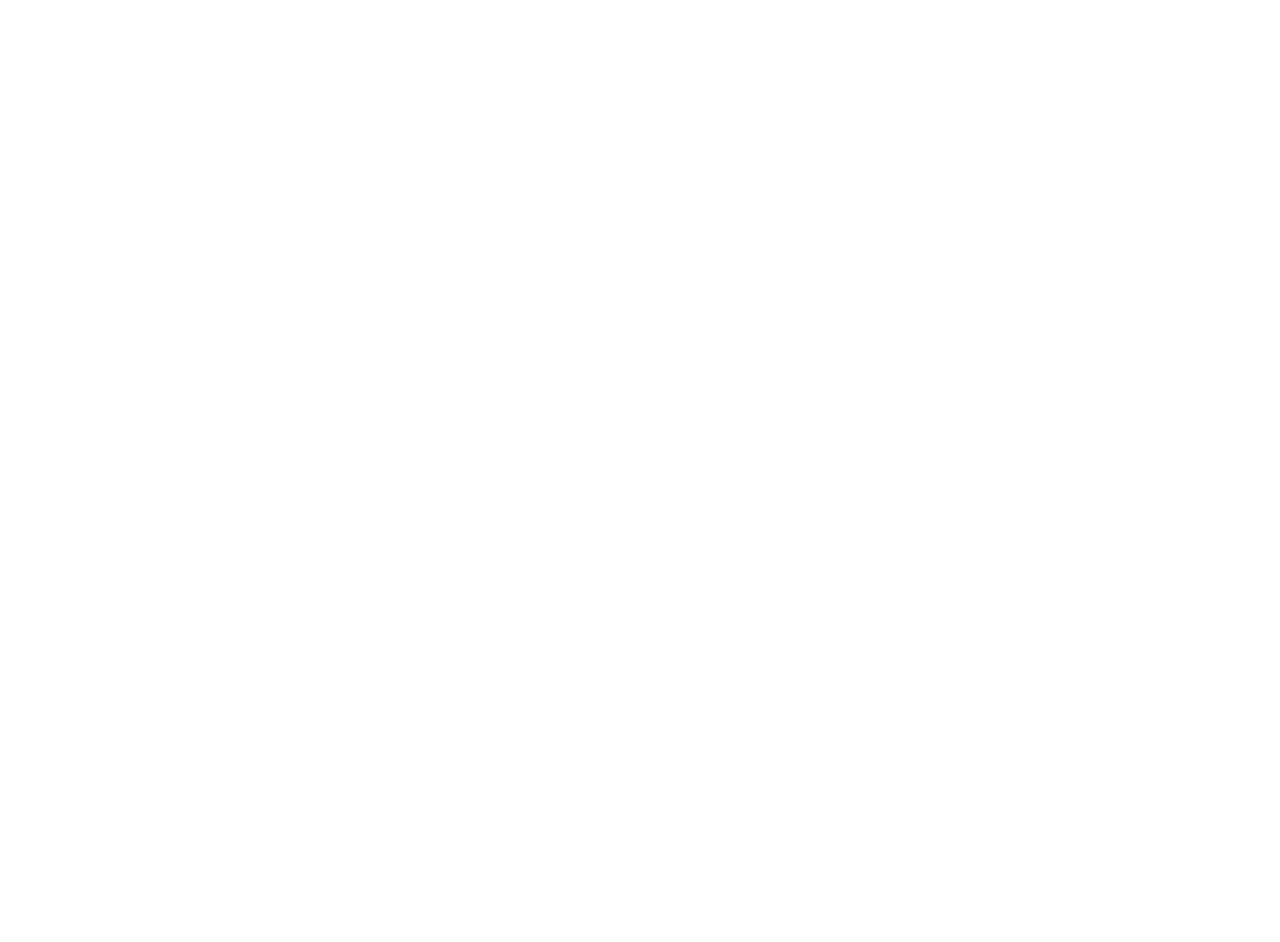
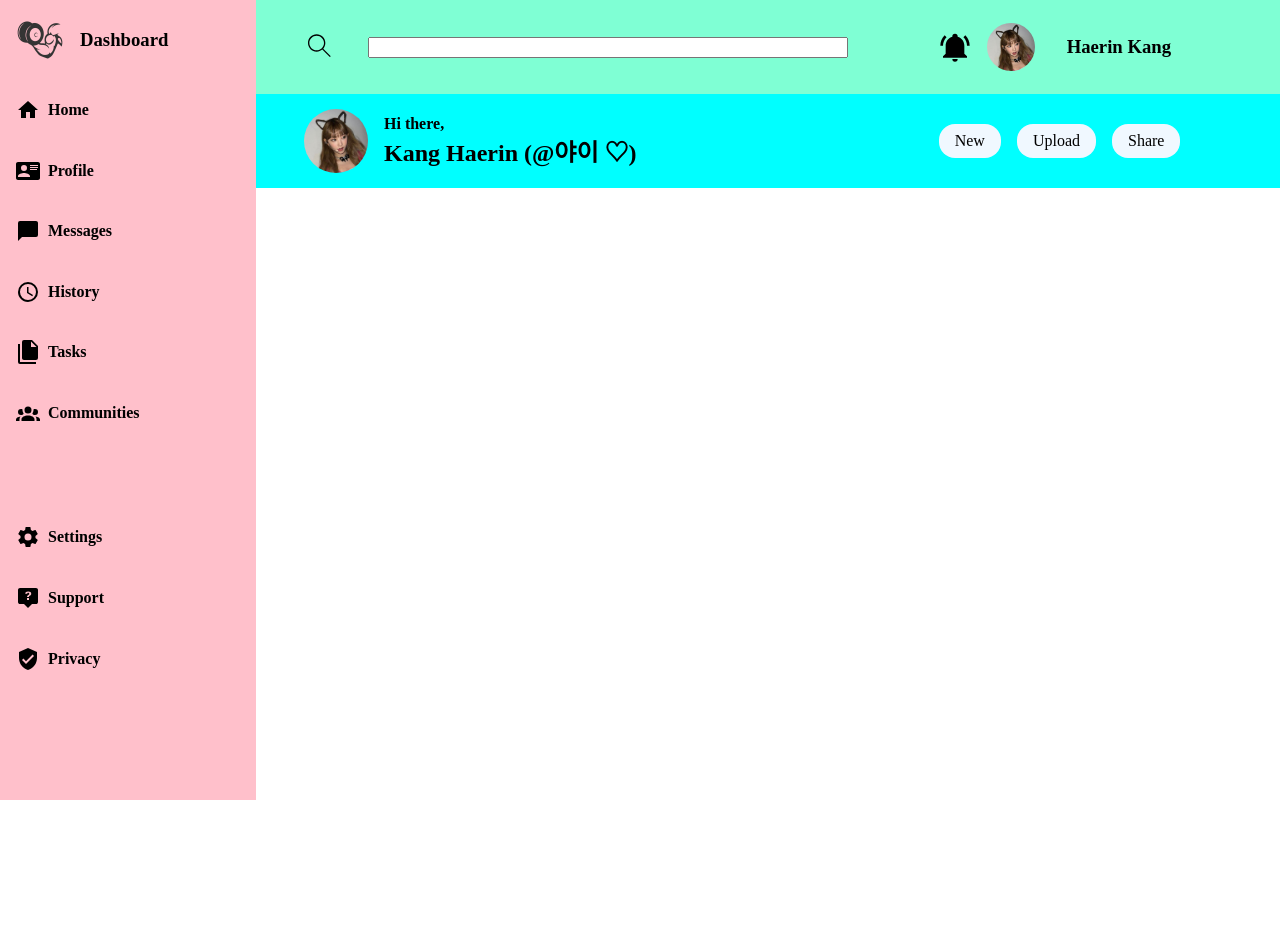
Before and after one commit to tomatofrog1/admin-dashboard, a plain HTML site: page index.html in a window 1280 px wide. Before the commit the page ends 800 px from the top, so only its background shows below. Drawn offline with Linux system fonts and the light colour scheme.

Commit message:
finished sidebar and header

```diff
--- a/index.html
+++ b/index.html
@@ -9,11 +9,85 @@
 <body>
     <div class="overall">
         <div class="sidebar">
+            <a href="" class="logo">
+                <img src="./imgs/logo.png" alt="">
+                    <h3>Dashboard</h3>
+            </a>
+
+            <div class="side_mid">
+                <a href="">
+                    <img src="./imgs/home.svg" alt="">
+                    <h4>Home</h4>
+                </a>
+                <a href="">
+                    <img src="./imgs/card-account-details.svg" alt="">
+                    <h4>Profile</h4>
+                </a>
+                <a href="">
+                    <img src="./imgs/message.svg" alt="">
+                    <h4>Messages</h4>
+                </a>
+                <a href="">
+                    <img src="./imgs/clock-outline.svg" alt="">
+                    <h4>History</h4>
+                </a>
+                <a href="">
+                    <img src="./imgs/file-multiple.svg" alt="">
+                    <h4>Tasks</h4>
+                </a>
+                <a href="">
+                    <img src="./imgs/account-group.svg" alt="">
+                    <h4>Communities</h4>
+                </a>
+            </div>
+            <div class="side_down">
+                <a href="">
+                    <img src="./imgs/cog.svg" alt="">
+                    <h4>Settings</h4>
+                </a>
+                <a href="">
+                    <img src="./imgs/tooltip-question.svg" alt="">
+                    <h4>Support</h4>
+                </a>
+                <a href="">
+                    <img src="./imgs/shield-check.svg" alt="">
+                    <h4>Privacy</h4>
+                </a>
+            </div>
+
+
 
         </div>
         <div class="body">
             <div class="header">
+                <div class="upper">
+                    <form action="">
+                        <label for="search"><img src="./imgs/magnify.svg" alt=""></label>
+                        <input type="search" name="search" id="searchBox">
+                    </form>
 
+                    <div class="topR">
+                            <img class="notif" src="./imgs/bell-ring.svg" alt="">
+                            <img class="avatar" src="./imgs/ml.jpg" alt="" class="avatar">
+                        <h3>Haerin Kang</h3>
+                    </div>
+                </div>
+                <div class="lower">
+                        <div class="hLowL">
+                            <img src="./imgs/ml.jpg" alt="">
+                            <div>
+                                <h4>Hi there,</h4>
+                                <h2>Kang Haerin (@야이 ♡)</h2>
+                            </div>
+                        </div>
+
+                        <div class="hLowR">
+                            <a class="btn" href="">New</a>
+                            <a class="btn" href="">Upload</a>
+                            <a class="btn" href="">Share</a>
+                        </div>
+
+                </div>
             </div>
             <div class="body_main">
                 <div class="projects">
--- a/style.css
+++ b/style.css
@@ -1,5 +1,10 @@
 body {
     margin: 0;
+}
+
+a{
+    text-decoration: none;
+    color: black;
 }
 
 .overall{
@@ -7,9 +12,7 @@ body {
     grid-template-columns: 1fr 4fr;
 }
 
-.sidebar{
-    height: 100vh;
-}
+
 
 .body{
     display: grid;
@@ -25,3 +28,129 @@ body {
     display: grid;
     grid-template-rows: 1fr 1fr;
 }
+
+/* SIDEBAR */
+
+.sidebar{
+    height: 100vh;
+    background-color: pink;
+}
+
+.logo img{
+    width: 5rem;
+}
+
+.logo h2{
+    display: inline-block;
+}
+
+.logo{
+    display: flex;
+    align-items: center;
+}
+
+
+.side_mid img, .side_down img{
+    width: 1.5rem;
+}
+
+.side_mid{
+    margin-bottom: 4rem;
+}
+
+.side_mid a, .side_down a{
+    display: flex;
+    align-items: center;
+    margin-left: 1rem;
+    gap: 0.5rem;
+}
+
+/* HEADER */
+.header{
+    display: grid;
+    grid-template-rows: 1fr 1fr;
+}
+
+.header .lower {
+    background-color: aqua;
+}
+
+.header .upper{
+    background-color: aquamarine;
+    display: grid;
+    grid-template-columns: 2fr 1fr;
+}
+
+.upper form img{
+    width: 2rem;
+}
+
+.upper form{
+    display: flex;
+    justify-content: start;
+    align-items: center;
+    gap: 2rem;
+    margin-left: 3rem;
+}
+
+.upper form input{
+    width:30rem;
+}
+
+.topR .avatar{
+    width: 3rem;
+    border-radius: 50%;
+}
+
+.notif {
+    width: 2rem;
+}
+
+.topR{
+    display: flex;
+    align-items: center;
+    gap: 1rem;
+}
+
+.topR h3{
+    margin-left: 1rem;
+}
+
+.lower {
+    display: grid;
+    grid-template-columns: 2fr 1fr;
+
+}
+
+.lower img{
+    width: 4rem;
+    border-radius: 50%;
+}
+
+.hLowL{
+    display: flex;
+    align-items: center;
+    margin-left: 3rem;
+    gap: 1rem;
+}
+
+.hLowL h2{
+    margin-top: 0;
+}
+
+.hLowL h4{
+    margin-bottom: 0;
+}
+
+.hLowR .btn {
+    color: black;
+    background-color: aliceblue;
+    padding: 0.5rem 1rem;
+    border-radius: 1rem;
+}
+
+.hLowR {
+    display: flex;
+    align-items: center;
+    gap: 1rem;
+}
```
Also changed, not shown: imgs/945px-Vector_search_icon.svg.png (added), imgs/account-group.svg (added), imgs/bell-ring.svg (added), imgs/card-account-details.svg (added), imgs/clock-outline.svg (added), imgs/cog.svg (added), imgs/file-multiple.svg (added), imgs/home.svg (added), imgs/logo.png (added), imgs/magnify.svg (added), imgs/message.svg (added), imgs/ml.jpg (added), imgs/shield-check.svg (added), imgs/tooltip-question.svg (added).
